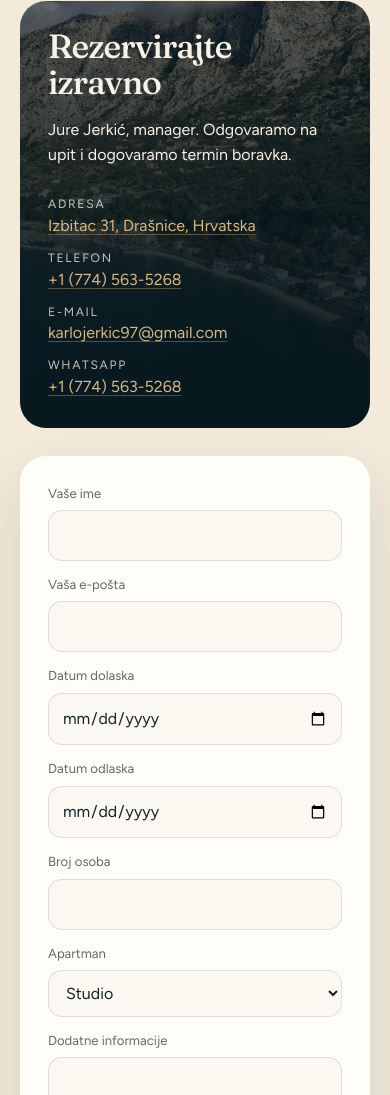
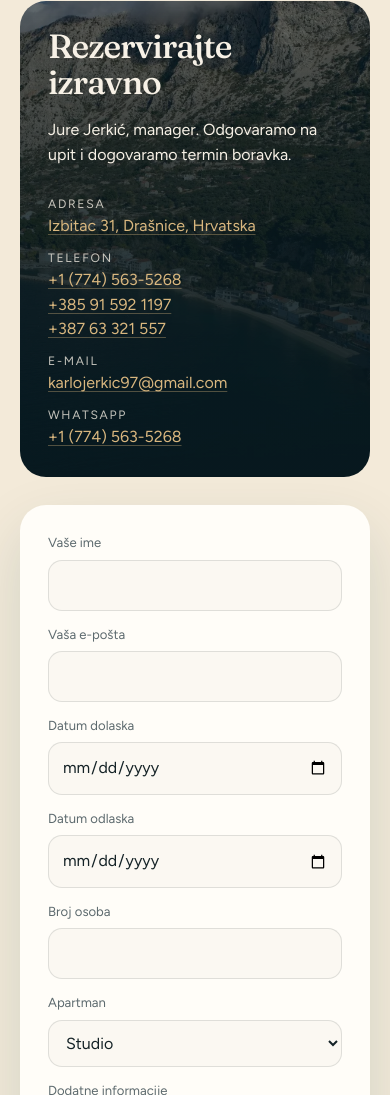
Before and after one commit to Novak57/apartmani-mir, a plain HTML site: page index.html in a window 390 px wide. Shown: the part 9838-10933 px from the top of the page. Drawn offline with Linux system fonts and the light colour scheme.

Commit message:
Add Croatian and Bosnian phone numbers to the contact panel.
Co-Authored-By: Claude Opus 5.5 <noreply@anthropic.com>
Claude-Session: https://claude.ai/code/session_01ACh9MkeCKNHy14XuxyNRpe

```diff
--- a/index.html
+++ b/index.html
@@ -74,7 +74,7 @@
               "https://apartmani-mir.com/img/DSC_5965.webp"
             ],
             "logo": "https://apartmani-mir.com/img/aparmani-mir-logo.webp",
-            "telephone": "+17745635268",
+            "telephone": ["+17745635268", "+385915921197", "+38763321557"],
             "email": "karlojerkic97@gmail.com",
             "priceRange": "€€",
             "currenciesAccepted": "EUR",
@@ -585,7 +585,9 @@
               </li>
               <li>
                 <span data-i18n="con.phone">Telefon</span>
-                <a href="tel:+17745635268">+1 (774) 563-5268</a>
+                <a href="tel:+17745635268">+1 (774) 563-5268</a><br />
+                <a href="tel:+385915921197">+385 91 592 1197</a><br />
+                <a href="tel:+38763321557">+387 63 321 557</a>
               </li>
               <li>
                 <span>E-mail</span>
```
